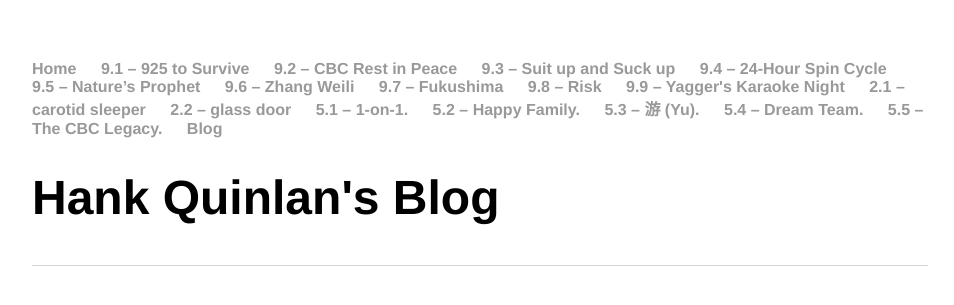
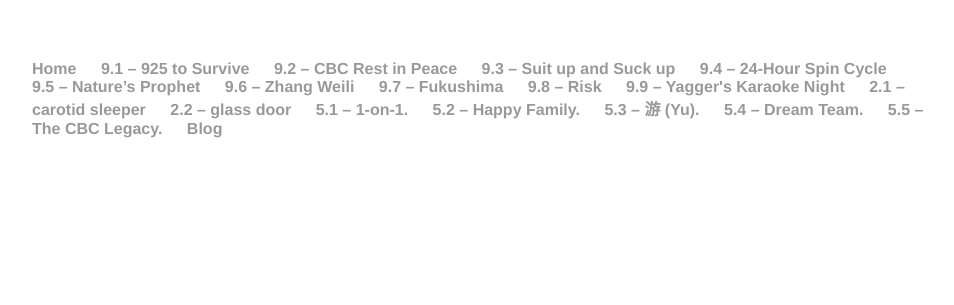
Before and after one commit to Project-925/project-925.github.io, a Jekyll site: the page built from blog/index.html, in a window 1280 px wide. Shown: the top 305 px of the page, without its empty margins (160-1114 px from the left). Built offline with Jekyll 4.4.1, drawn with Linux system fonts in a browser that asks for light colours.

Commit message:
Update default.html

```diff
--- a/_layouts/default.html
+++ b/_layouts/default.html
@@ -29,18 +29,13 @@
 
 	    		</ul>
 			</nav>
-			<div class="container">
+			<div class="move-me">
 
-			{{ content }}
+			<!--{{ content }}-->
 
-			</div><!-- /.container -->
-			<footer>
-			</footer>
+			</div>
 
 
-			<section class = "/9.1">
-				<div class = "move-me"></div>
-			</section>
 
 
 		</body>
```
